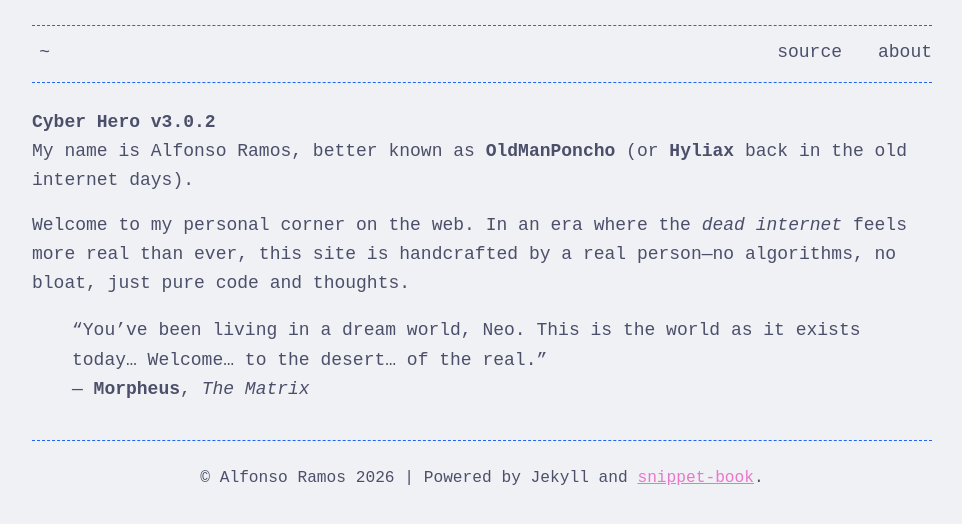
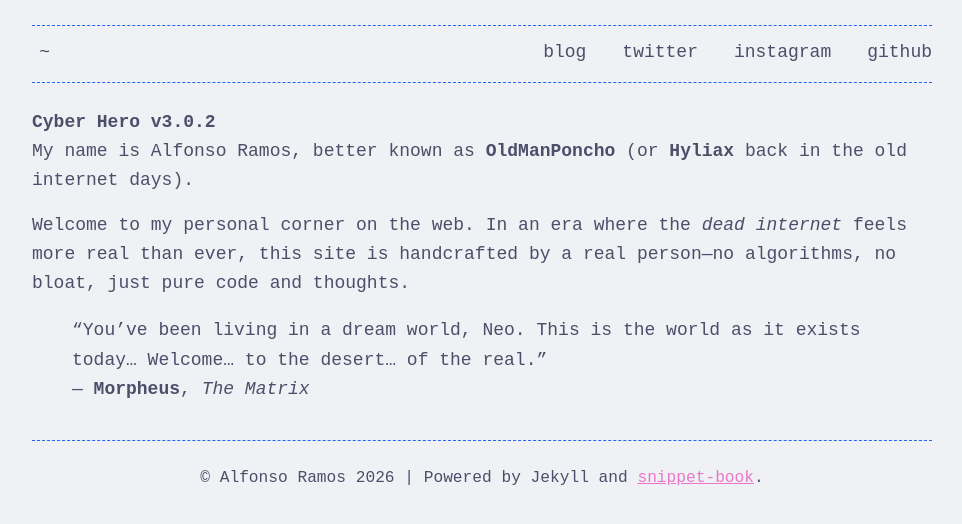
Before and after one commit to jalfonsoramos/jalfonsoramos.github.io, a Jekyll site: the page built from index.md, in a window 1280 px wide. Shown: the top 524 px of the page, without its empty margins (158-1120 px from the left). Built offline with Jekyll 4.4.1, drawn with Linux system fonts in a browser that asks for light colours.

Commit message:
Update landing page

```diff
--- a/_includes/navigation.html
+++ b/_includes/navigation.html
@@ -1,5 +1,7 @@
 <ul>
     <li><a href="{{ site.baseurl }}/">~</a></li>
-    <li><a href="https://github.com/jitinnair1/snippet-diary" target="_blank">source</a></li>
-    <li><a href="{{ site.baseurl }}/about">about</a></li>
+    <li><a href="{{ site.baseurl }}/blog">blog</a></li>
+    <li><a href="https://x.com/OldManPoncho">twitter</a></li>
+    <li><a href="https://www.instagram.com/oldmanponcho">instagram</a></li>
+    <li><a href="https://github.com/jalfonsoramos">github</a></li>
 </ul>
```
Also changed, not shown: index.md (+0 -7 lines).
